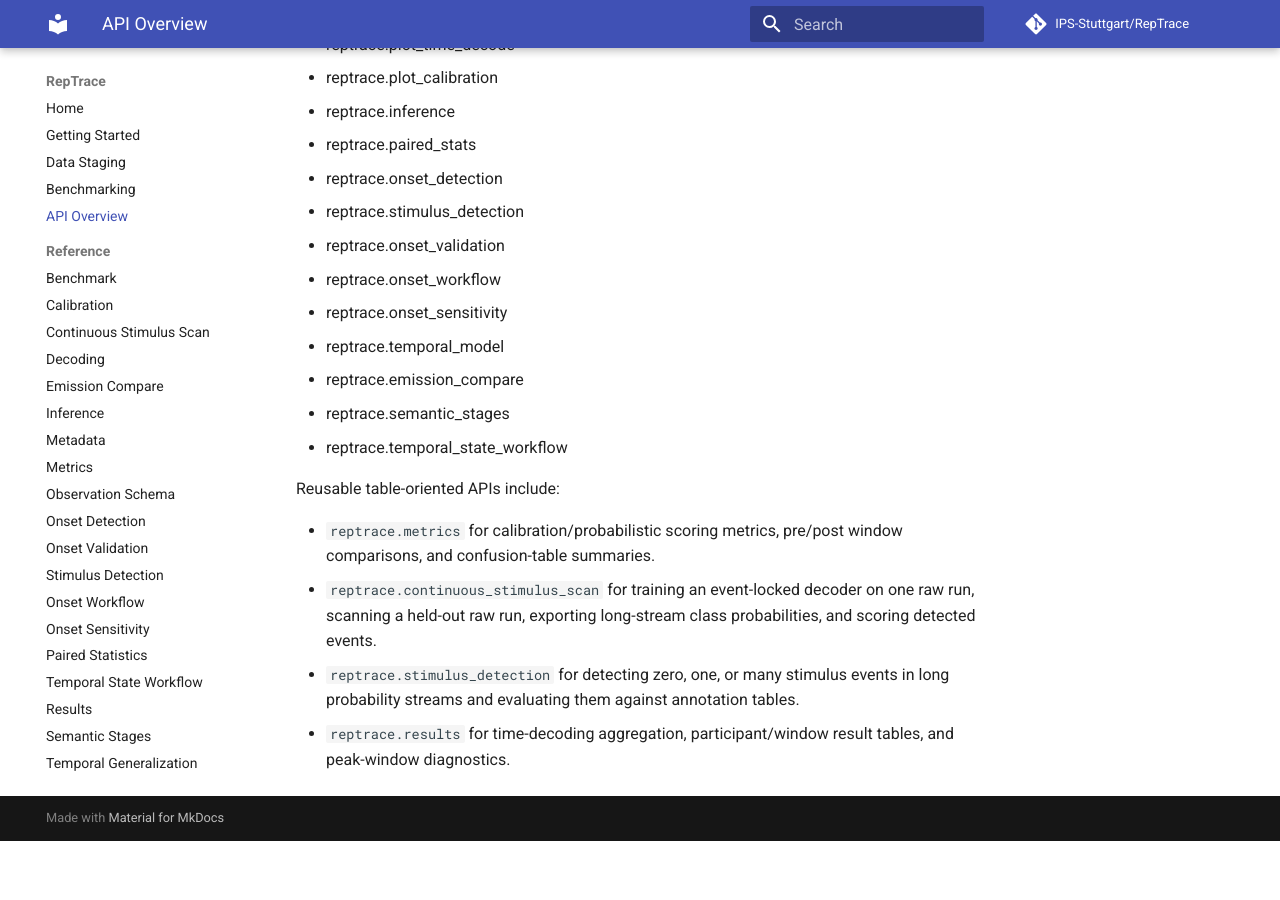
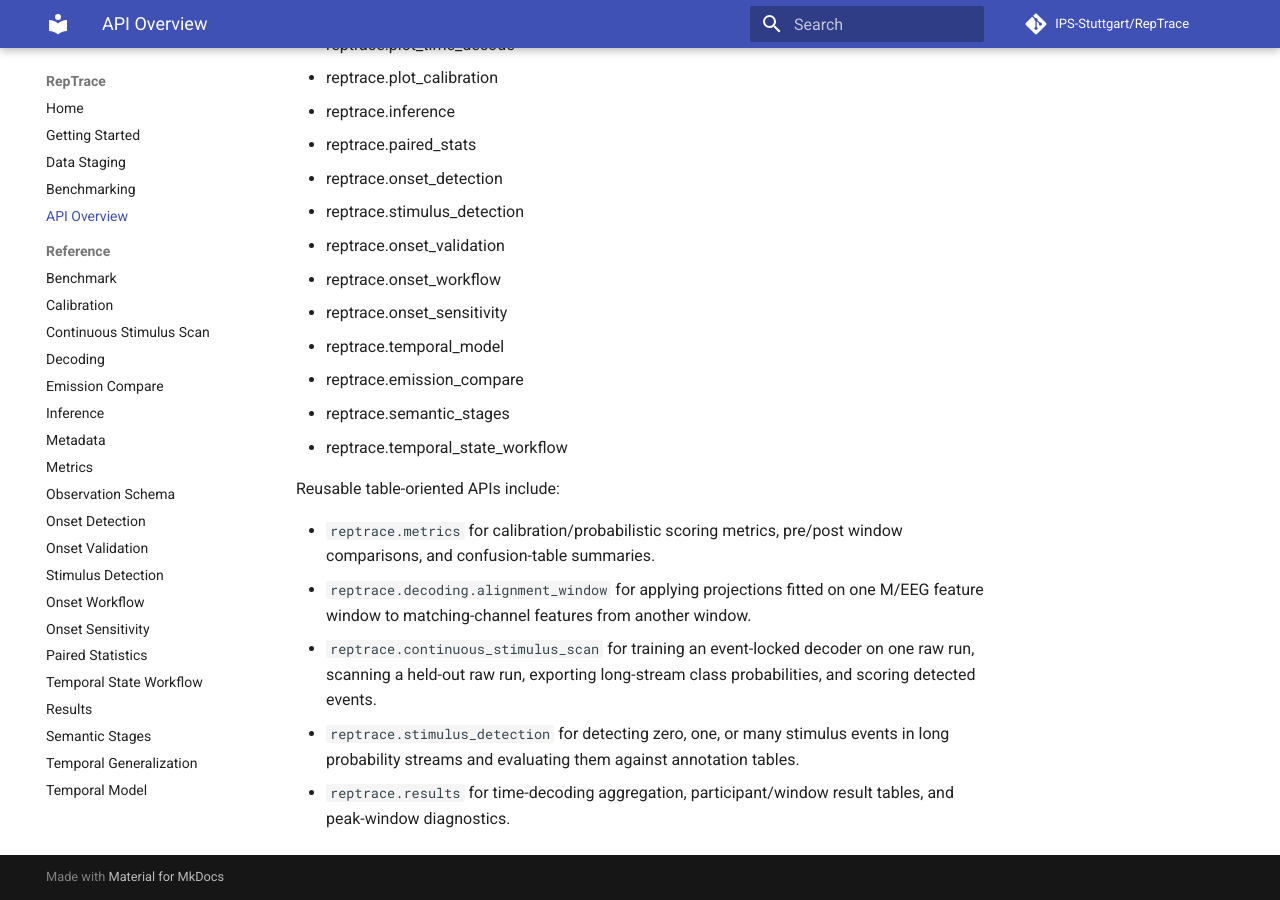
Before and after one commit to FlorianPfaff/RepTrace, an MkDocs documentation site: the page built from docs/api-overview.md, in a window 1280 px wide and 900 px high, scrolled down 628 px. Built offline with MkDocs 1.6.1 and Material for MkDocs 9.7.7, drawn with Linux system fonts in a browser that asks for light colours; comment, search, counter and statistics services are not loaded; before the commit the page ends 1469 px from its top, so only the background shows below that.

Commit message:
Document alignment-window projection helper

```diff
--- a/docs/api-overview.md
+++ b/docs/api-overview.md
@@ -31,6 +31,7 @@ Key command-line modules include:
 Reusable table-oriented APIs include:
 
 - `reptrace.metrics` for calibration/probabilistic scoring metrics, pre/post window comparisons, and confusion-table summaries.
+- `reptrace.decoding.alignment_window` for applying projections fitted on one M/EEG feature window to matching-channel features from another window.
 - `reptrace.continuous_stimulus_scan` for training an event-locked decoder on one raw run, scanning a held-out raw run, exporting long-stream class probabilities, and scoring detected events.
 - `reptrace.stimulus_detection` for detecting zero, one, or many stimulus events in long probability streams and evaluating them against annotation tables.
 - `reptrace.results` for time-decoding aggregation, participant/window result tables, and peak-window diagnostics.
```
